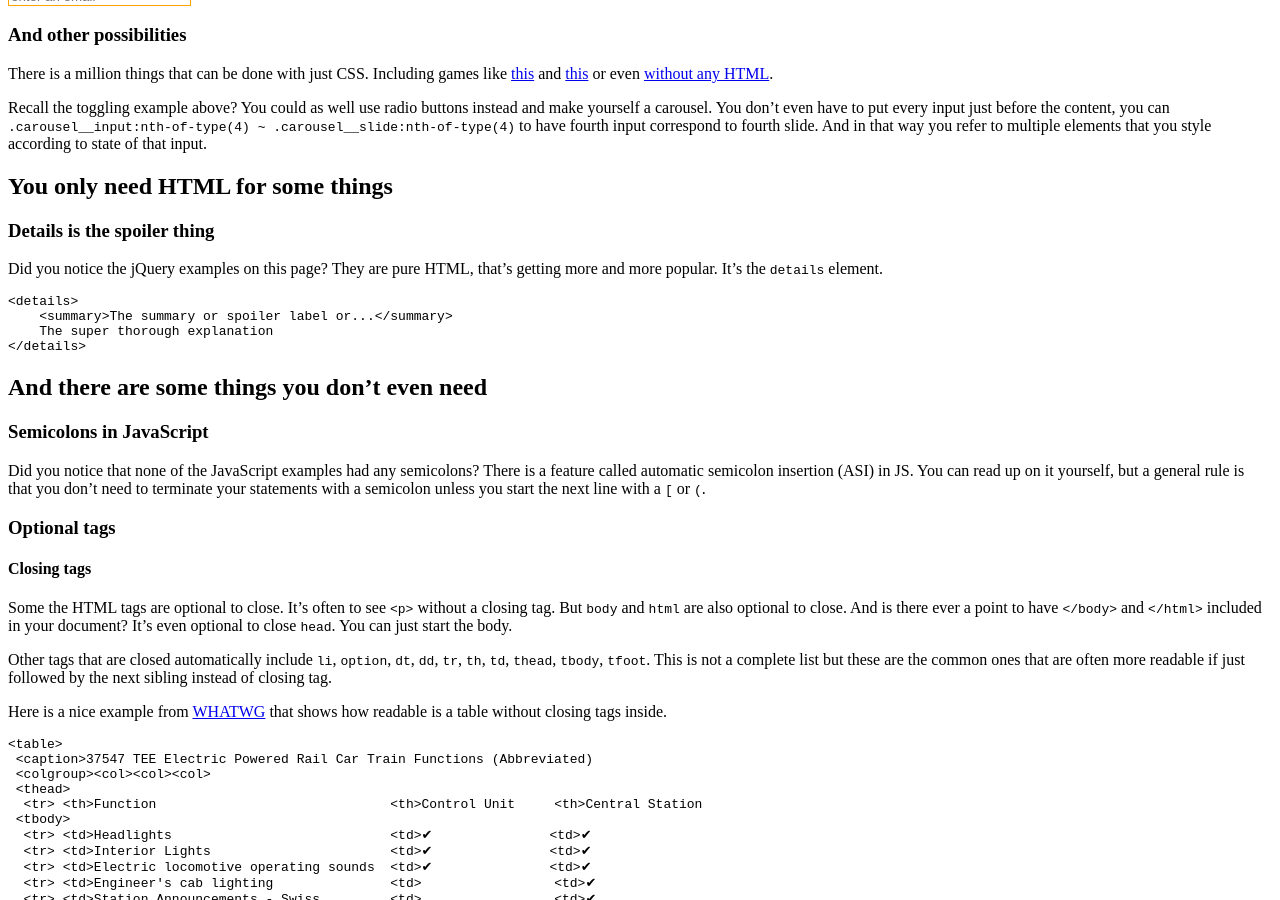
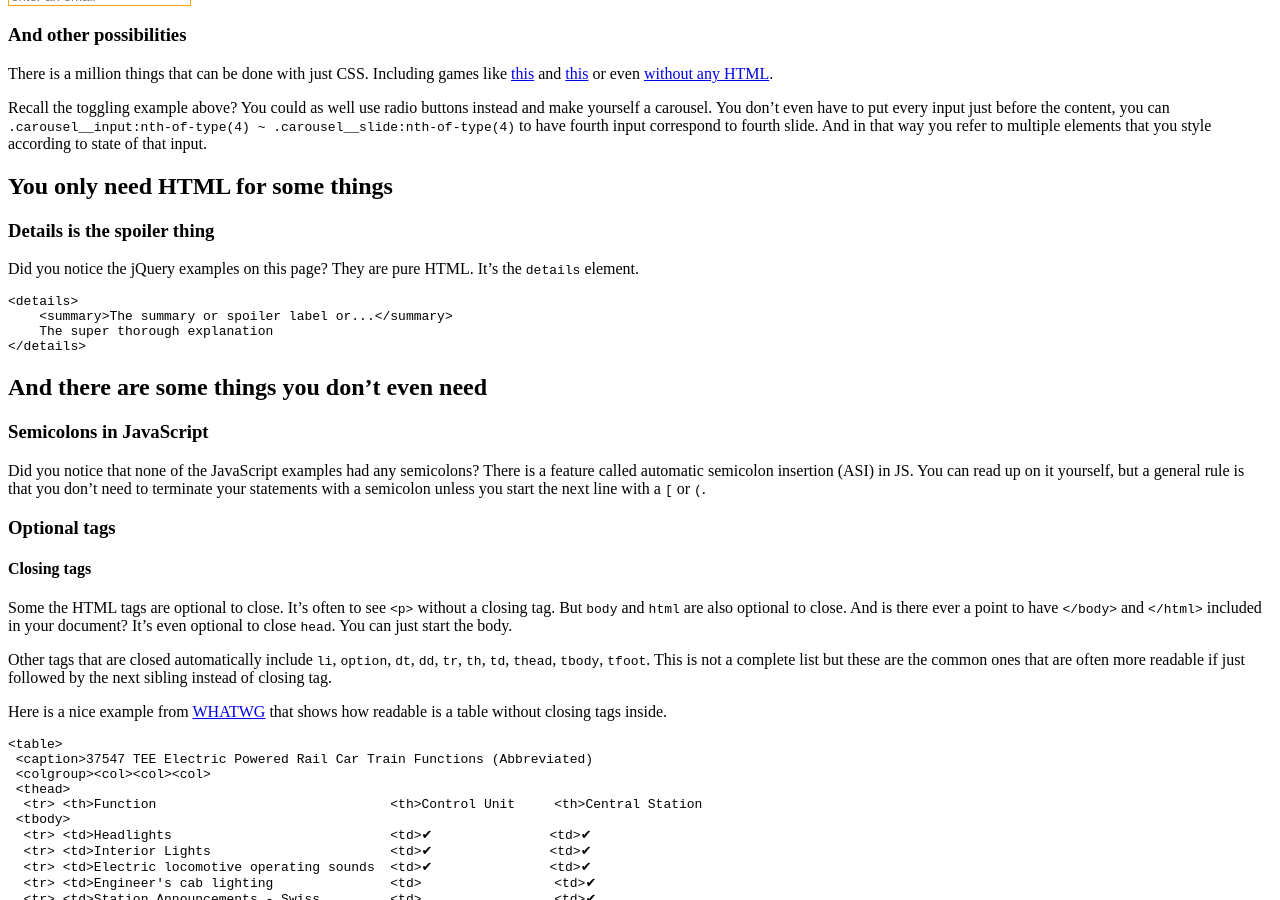
Before and after one commit to GlaivePro/ymnnl, a Jekyll site: the page built from index.md, in a window 1280 px wide and 900 px high, scrolled down 4033 px. Built offline with Jekyll 4.4.1, drawn with Linux system fonts in a browser that asks for light colours; our own code applies the rules of GitHub Pages for plain Markdown files; comment, search, counter and statistics services are not loaded.

Commit message:
Update html.md

````diff
--- a/_includes/html.md
+++ b/_includes/html.md
@@ -1,6 +1,6 @@
 ### Details is the spoiler thing
 
-Did you notice the jQuery examples on this page? They are pure HTML, that's getting more and more popular. It's the `details` element.
+Did you notice the jQuery examples on this page? They are pure HTML. It's the `details` element.
 
 ```html
 <details>
````
